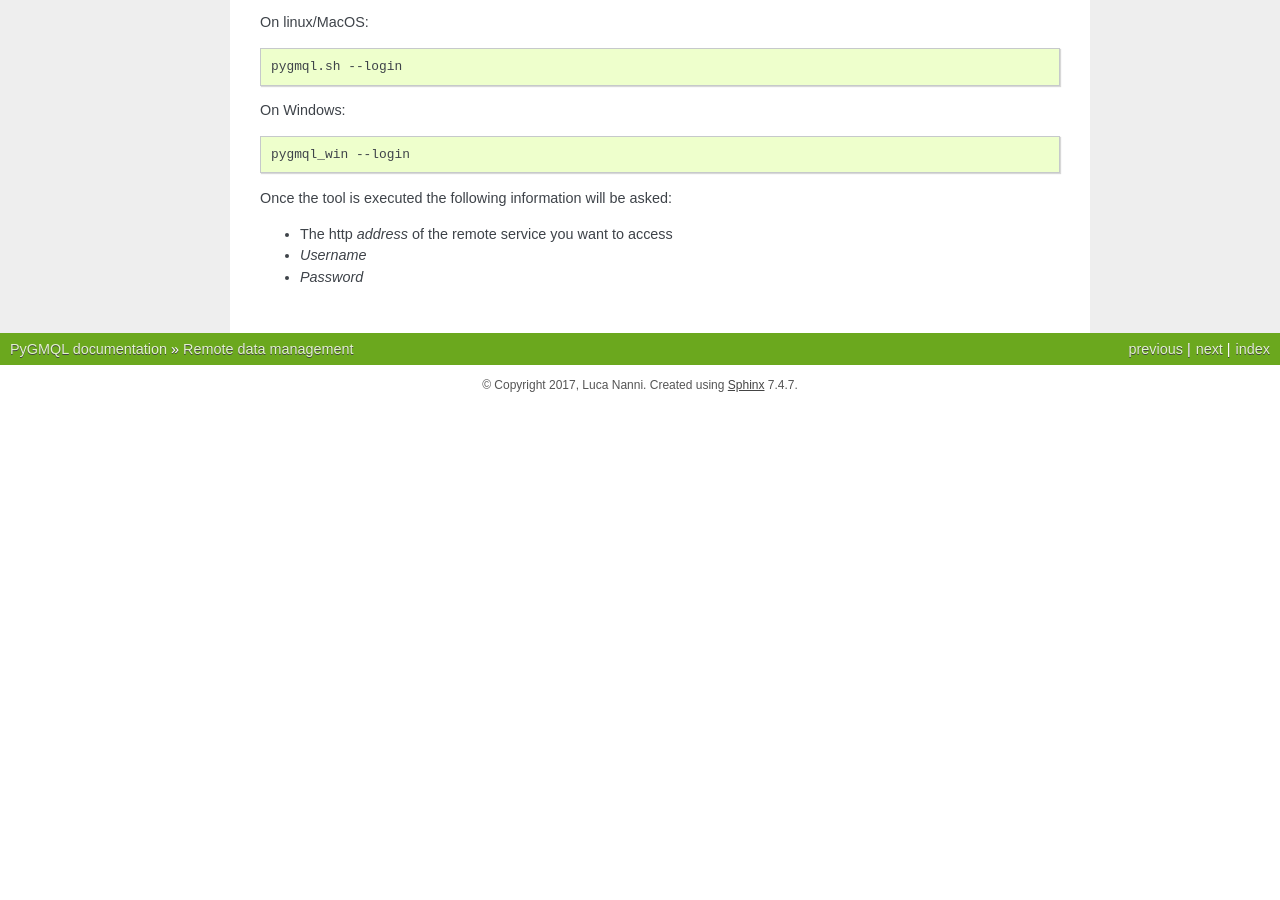
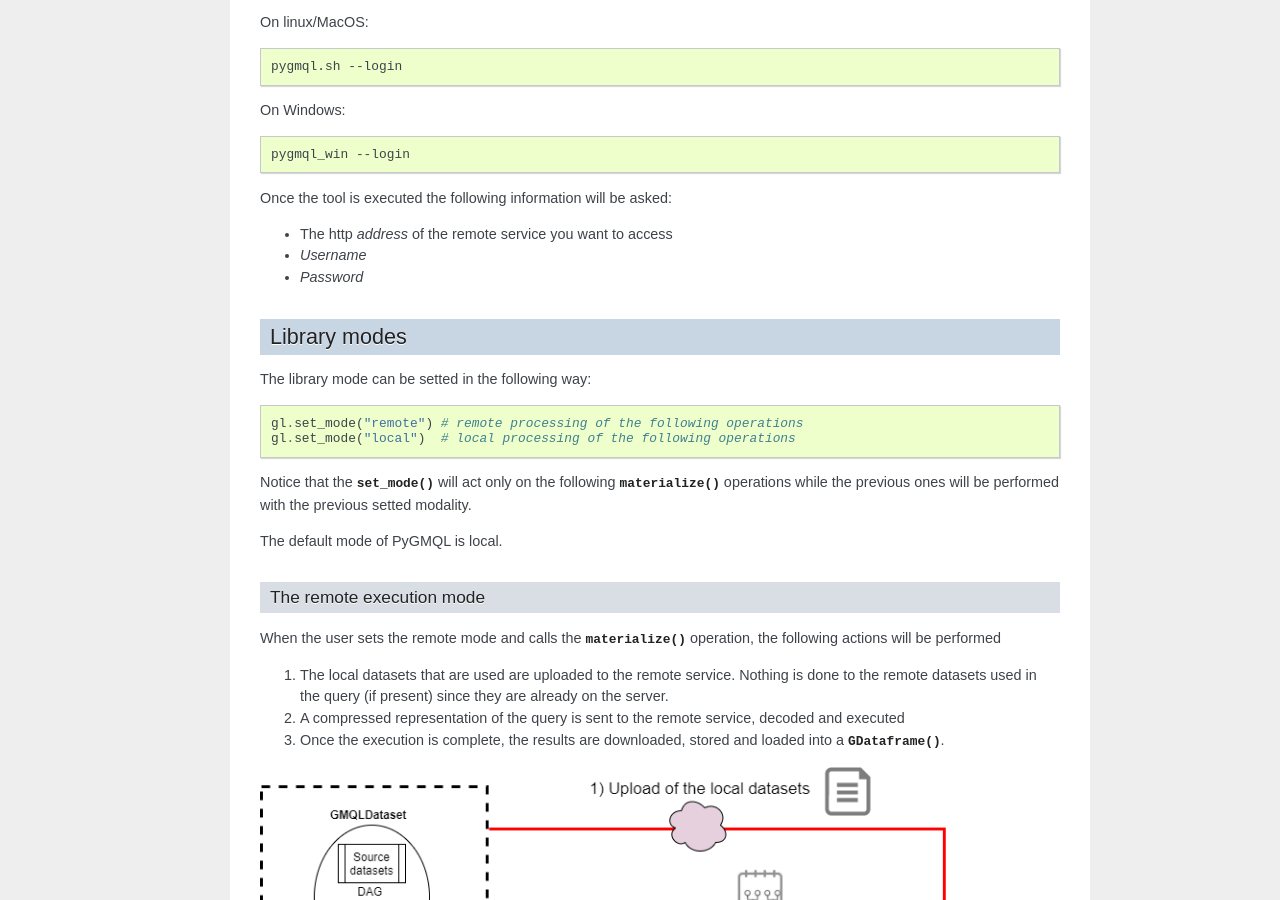
Before and after one commit to DEIB-GECO/PyGMQL, a Sphinx documentation site: the page built from doc/source/remote.rst, in a window 1280 px wide and 900 px high, scrolled down 1029 px. Built offline with Sphinx 7.4.7, drawn with Linux system fonts in a browser that asks for light colours; before the commit the page ends 1434 px from its top, so only the background shows below that; some of the changed text lies outside the part shown.

Commit message:
updated documentation

```diff
--- a/doc/source/introduction.rst
+++ b/doc/source/introduction.rst
@@ -84,3 +84,5 @@ These dataframes are structured as follows:
     * The metadata dataframe has one row for each sample in the dataset. Each column represent
       a different metadata attribute. Each cell of this dataframe represent the values of a
       specific metadata for that specific sample. Multiple values are allowed for each cell.
+
+.. image:: images/GMQLDataset_to_GDataframe.png
--- a/doc/source/remote.rst
+++ b/doc/source/remote.rst
@@ -67,3 +67,30 @@ Once the tool is executed the following information will be asked:
 * The http *address* of the remote service you want to access
 * *Username*
 * *Password*
+
+-------------
+Library modes
+-------------
+
+The library mode can be setted in the following way::
+
+    gl.set_mode("remote") # remote processing of the following operations
+    gl.set_mode("local")  # local processing of the following operations
+
+Notice that the :meth:`~gmql.set_mode` will act only on the following :meth:`~gmql.dataset.GMQLDataset.GMQLDataset.materialize`
+operations while the previous ones will be performed with the previous setted modality.
+
+The default mode of PyGMQL is local.
+
+=========================
+The remote execution mode
+=========================
+When the user sets the remote mode and calls the :meth:`~gmql.dataset.GMQLDataset.GMQLDataset.materialize` operation, the
+following actions will be performed
+
+1. The local datasets that are used are uploaded to the remote service. Nothing is done to the remote datasets used in the query (if present)
+   since they are already on the server.
+2. A compressed representation of the query is sent to the remote service, decoded and executed
+3. Once the execution is complete, the results are downloaded, stored and loaded into a :meth:`~gmql.dataset.GDataframe.GDataframe`.
+
+.. image:: images/remote.png
```
Also changed, not shown: doc/source/images/GMQLDataset_to_GDataframe.png (added), doc/source/images/remote.png (added).
